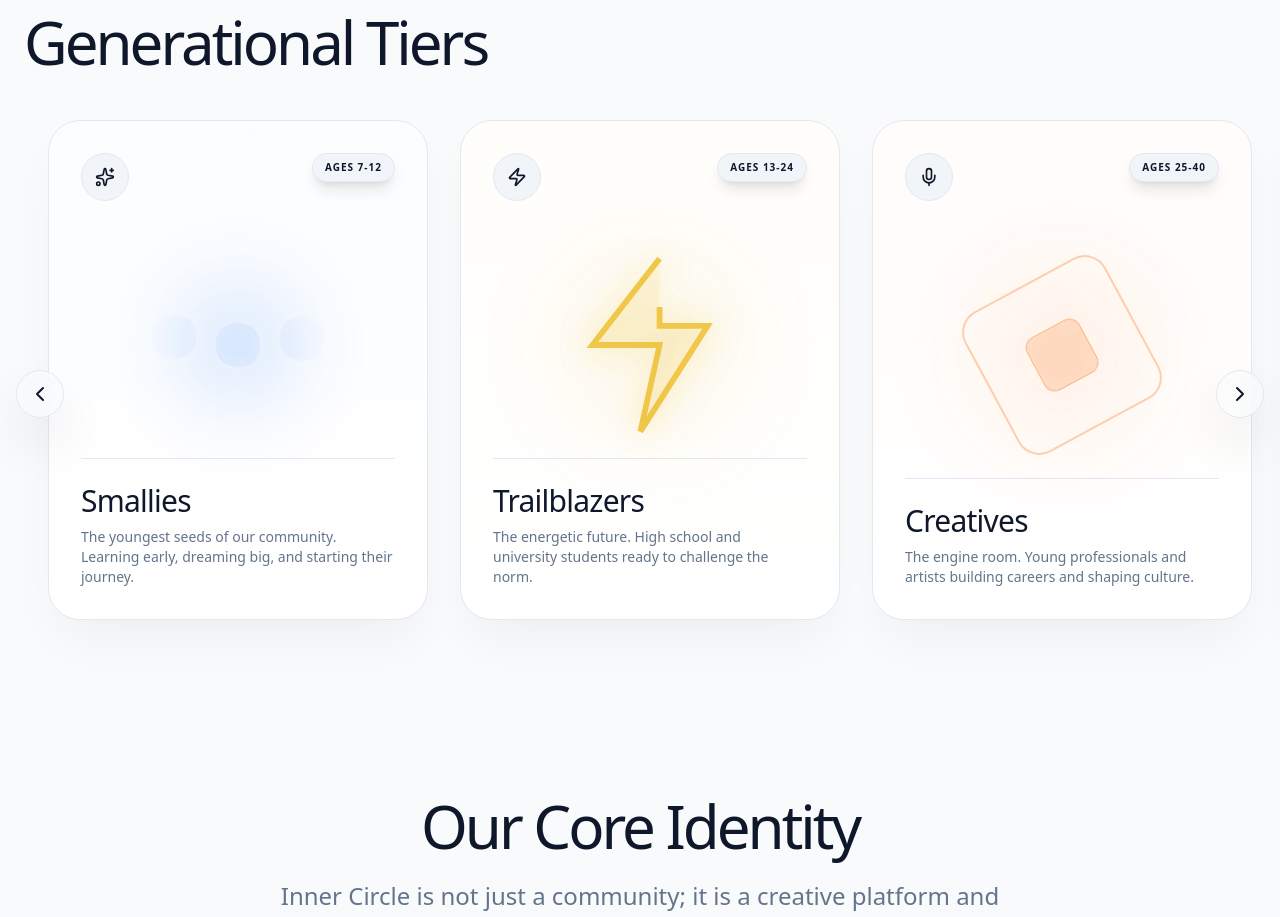
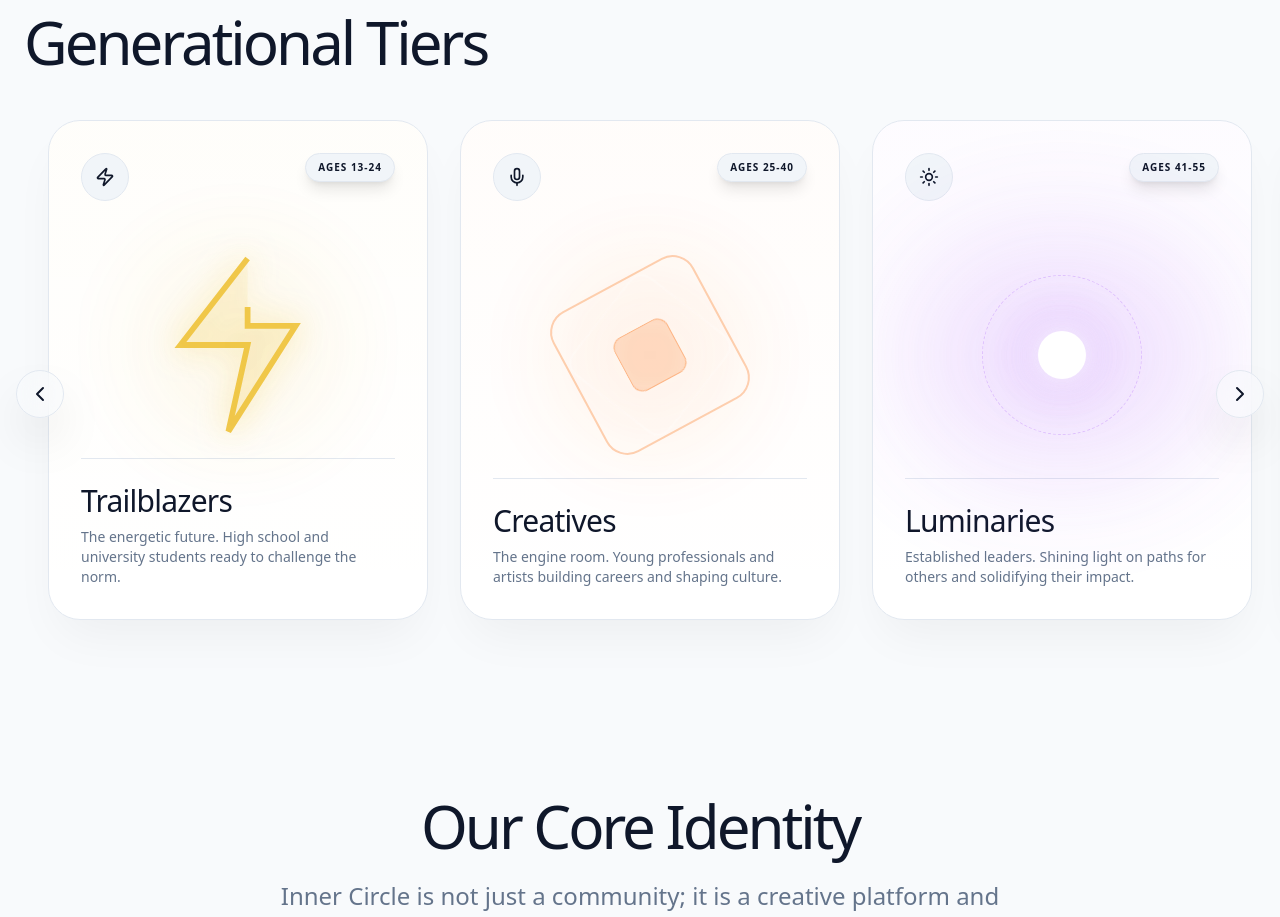
Before and after one commit to dpkreativ/inner-circle, a Next.js app: page / in a window 1280 px wide. Shown: the part 1020-1937 px from the top of the page. Built offline with nearby package versions, Linux system fonts and the light colour scheme.

Commit message:
remove smallie from tier list

```diff
--- a/app/page.tsx
+++ b/app/page.tsx
@@ -419,31 +419,31 @@ const brandPillars = [
 ];
 
 const tiers = [
-  {
-    name: "Smallies",
-    age: "7-12",
-    icon: Sparkles,
-    desc: "The youngest seeds of our community. Learning early, dreaming big, and starting their journey.",
-    gradient: "from-blue-500/20 to-transparent",
-    visual: (
-      <div className="flex gap-4">
-        <div className="absolute top-1/2 left-1/2 -translate-x-1/2 -translate-y-1/2 w-32 h-32 bg-blue-500/20 rounded-full blur-[40px]" />
-        {[...Array(3)].map((_, i) => (
-          <motion.div
-            key={i}
-            animate={{ y: [0, -40, 0] }}
-            transition={{
-              duration: 2,
-              repeat: Infinity,
-              delay: i * 0.3,
-              ease: "easeInOut",
-            }}
-            className="w-12 h-12 rounded-full bg-white/20 backdrop-blur-sm border border-white/40 shadow-[0_0_15px_rgba(255,255,255,0.2)]"
-          />
-        ))}
-      </div>
-    ),
-  },
+  // {
+  //   name: "Smallies",
+  //   age: "7-12",
+  //   icon: Sparkles,
+  //   desc: "The youngest seeds of our community. Learning early, dreaming big, and starting their journey.",
+  //   gradient: "from-blue-500/20 to-transparent",
+  //   visual: (
+  //     <div className="flex gap-4">
+  //       <div className="absolute top-1/2 left-1/2 -translate-x-1/2 -translate-y-1/2 w-32 h-32 bg-blue-500/20 rounded-full blur-[40px]" />
+  //       {[...Array(3)].map((_, i) => (
+  //         <motion.div
+  //           key={i}
+  //           animate={{ y: [0, -40, 0] }}
+  //           transition={{
+  //             duration: 2,
+  //             repeat: Infinity,
+  //             delay: i * 0.3,
+  //             ease: "easeInOut",
+  //           }}
+  //           className="w-12 h-12 rounded-full bg-white/20 backdrop-blur-sm border border-white/40 shadow-[0_0_15px_rgba(255,255,255,0.2)]"
+  //         />
+  //       ))}
+  //     </div>
+  //   ),
+  // },
   {
     name: "Trailblazers",
     age: "13-24",
```
